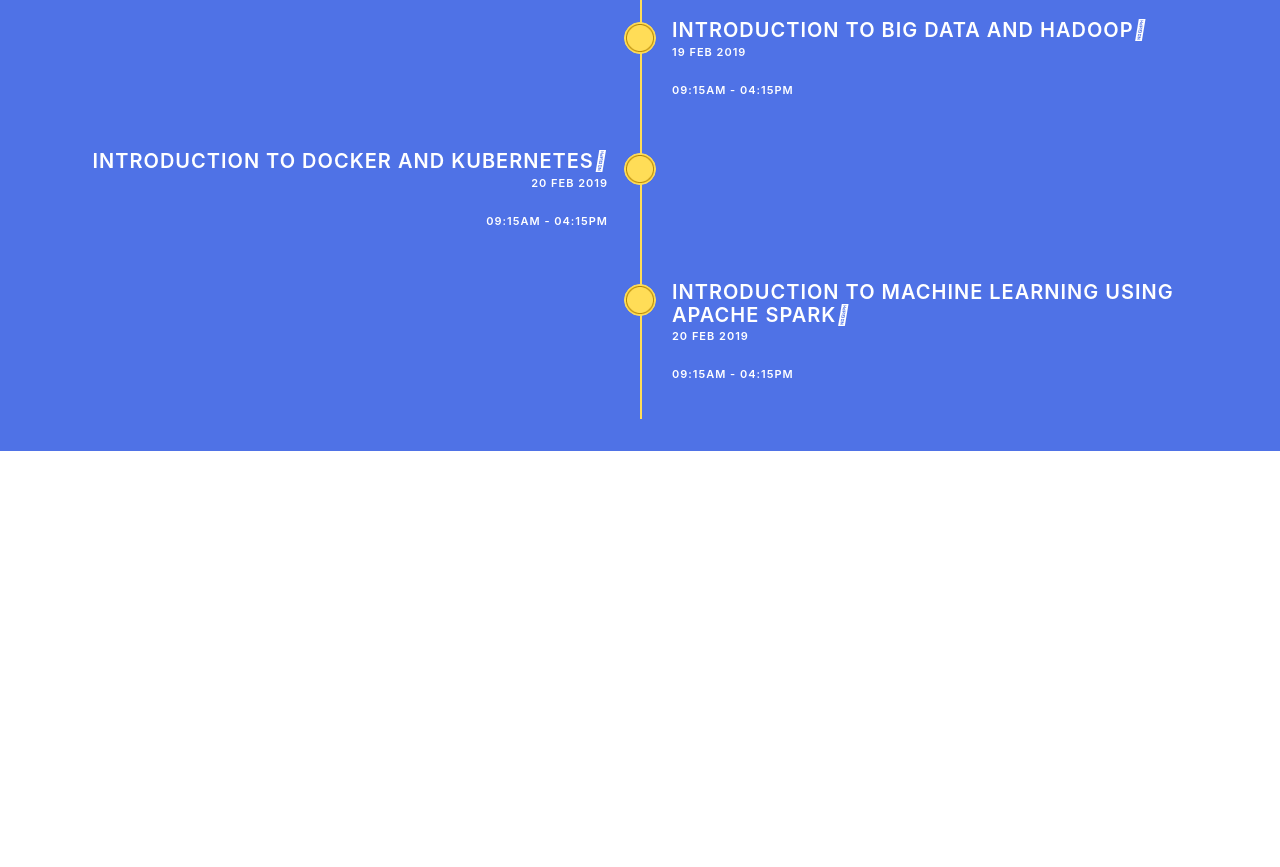
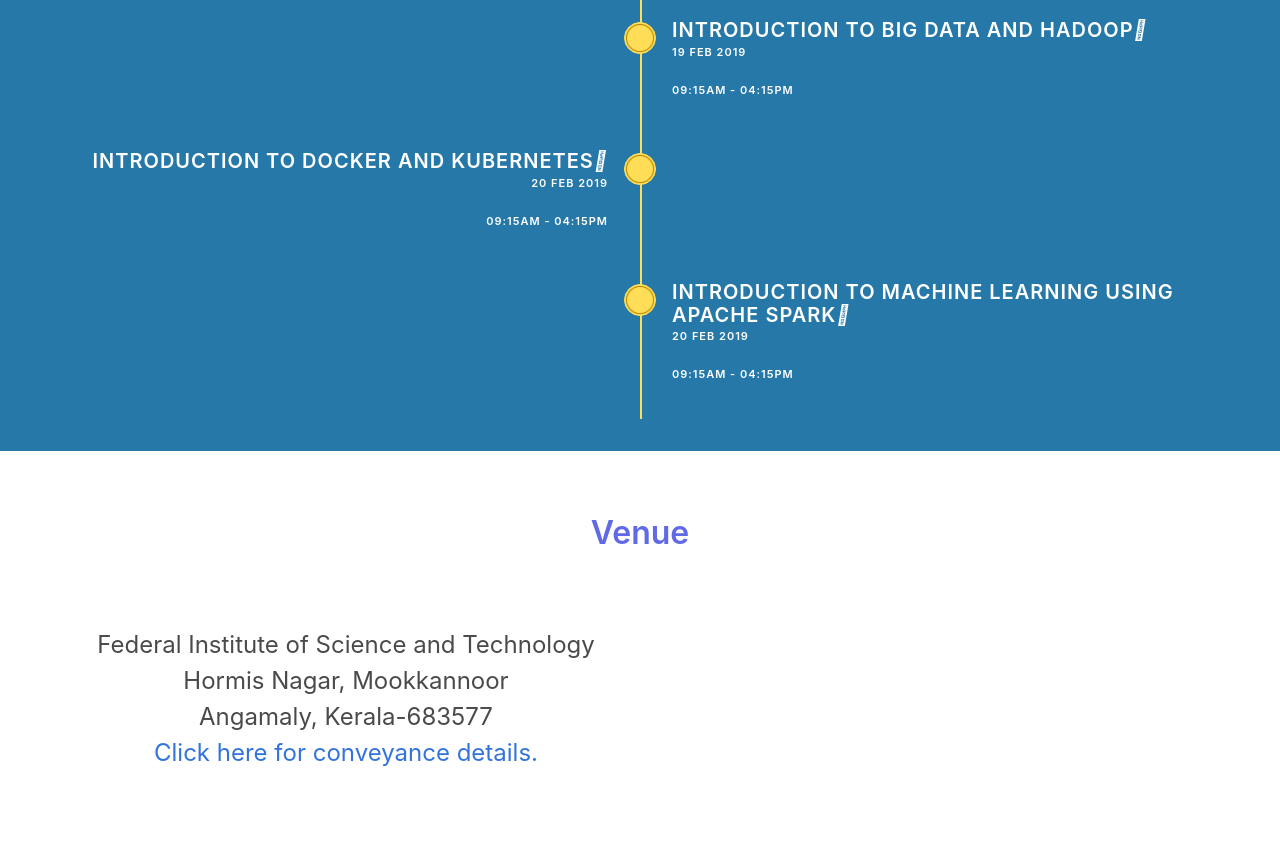
Before and after one commit to dharwishr/ICEFOSS-2020-Website, a plain HTML site: page index.html in a window 1280 px wide. Shown: the part 1789-2656 px from the top of the page. Before the commit the page ends 2240 px from the top, so only its background shows below. Drawn offline with Linux system fonts and the light colour scheme.

Commit message:
Added Contact section

```diff
--- a/index.html
+++ b/index.html
@@ -102,7 +102,8 @@
             </div>
         </div>
     </section>
-    <section id="workshop" class="is-large" style="background-color:#4f72e6;">
+    <section id="workshop" class="is-large" style="background-color:#2678a8;">
+        <canvas id="canvas" style="width:100%;height:100%;"></canvas>
         <div class="title has-text-centered has-text-white" style="padding-top:3rem;padding-bottom:1rem; ">Workshop
         </div>
         <div class="timeline is-centered" style="padding:2rem;">
@@ -331,6 +332,31 @@
         </div>
     </div>
 
+    <section id="venue">
+        <div class="container">
+            <div class="title has-text-centered" style="color:#606ae7; padding-top: 4rem;">Venue</div>
+            <div class="columns is-vcentered">
+                <div class="column is-half" style="padding-top:3rem;">
+                    <!--<p class="has-text-centered is-size-3" style="padding-top:3rem;color: #606ae7;">Venue</p>-->
+                    <p class="is-size-4 has-text-centered" style="padding-top:1rem;">
+                        Federal Institute of Science and Technology<br>
+                        Hormis Nagar, Mookkannoor<br>
+                        Angamaly, Kerala-683577
+                    </p>
+
+
+                    <p class="is-size-4 has-text-centered" style="padding-bottom: 3rem;">
+                        <a href="http://fisat.ac.in/pages/conveyance-facilities">Click here for conveyance details.</a>
+                    </p>
+                </div>
+
+
+                <div class="column is-half" style="padding-top:3rem;">
+                    <div id="map"></div>
+                </div>
+            </div>
+        </div>
+    </section>
 
 
 
@@ -338,8 +364,14 @@
 
 
 
-
-
+    <script>
+        function initMap() {
+            var fisat = { lat: 10.232954, lng: 76.408754 };
+            var map = new google.maps.Map(
+                document.getElementById('map'), { zoom: 16, center: fisat });
+            var marker = new google.maps.Marker({ position: fisat, map: map });
+        }
+    </script>
     <script>
         (function () {
             var requestAnimationFrame = window.requestAnimationFrame || window.mozRequestAnimationFrame || window.webkitRequestAnimationFrame || window.msRequestAnimationFrame ||
```
